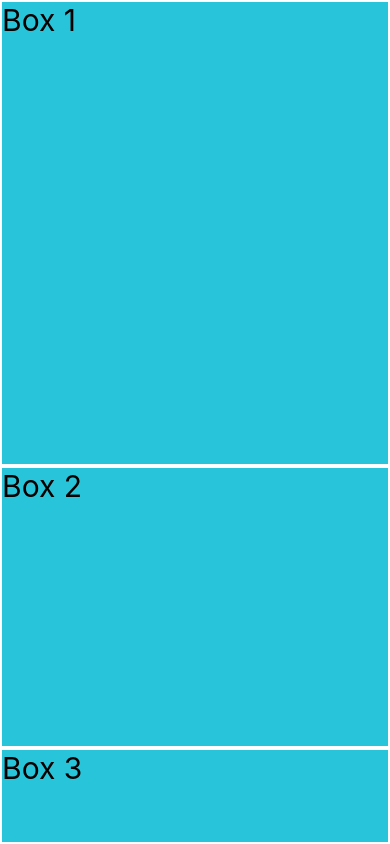
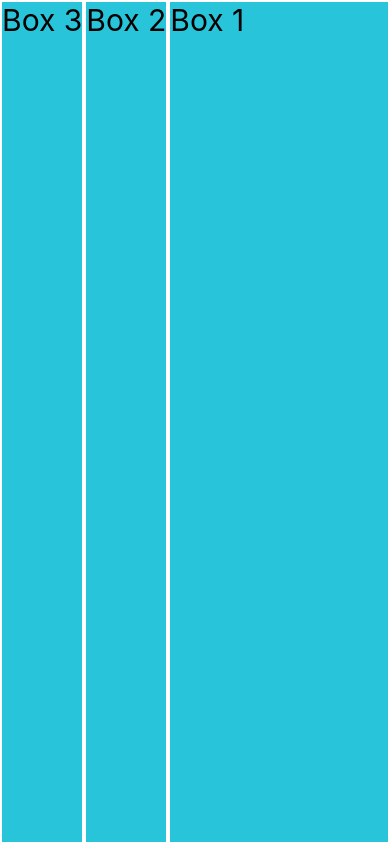
Before and after one commit to Alejoboga20/CounterReactNative, a React Native app: screen / in a window 390 px wide. Built offline with nearby package versions, Linux system fonts and the light colour scheme.

Commit message:
Using flex direction

```diff
--- a/src/screens/FlexScreen.tsx
+++ b/src/screens/FlexScreen.tsx
@@ -14,22 +14,21 @@ export const FlexScreen = () => {
 const styles = StyleSheet.create({
   contaier: {
     flex: 1,
+    flexDirection: 'row-reverse',
     backgroundColor: '#28c4d9',
   },
   box1: {
-    flex: 5,
+    flex: 1,
     borderWidth: 2,
     borderColor: 'white',
     fontSize: 30,
   },
   box2: {
-    flex: 3,
     borderWidth: 2,
     borderColor: 'white',
     fontSize: 30,
   },
   box3: {
-    flex: 1,
     borderWidth: 2,
     borderColor: 'white',
     fontSize: 30,
```
